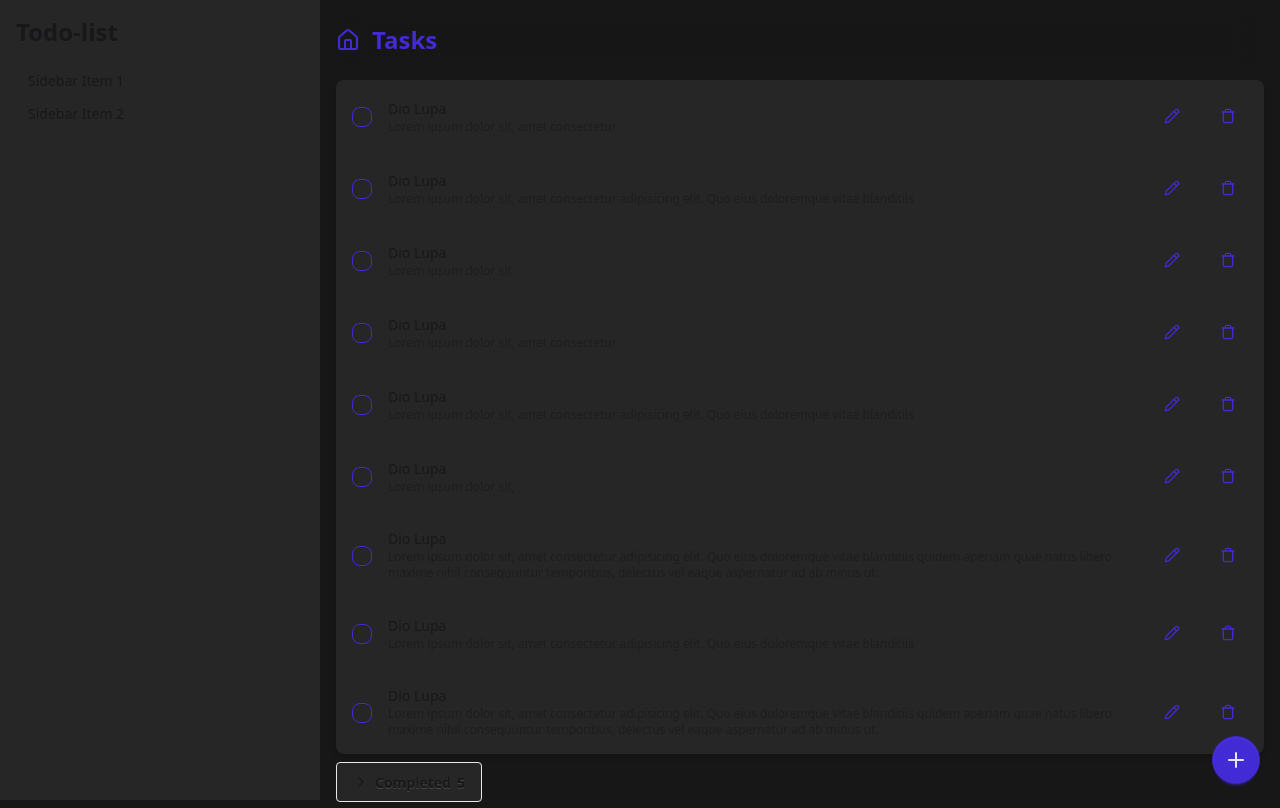
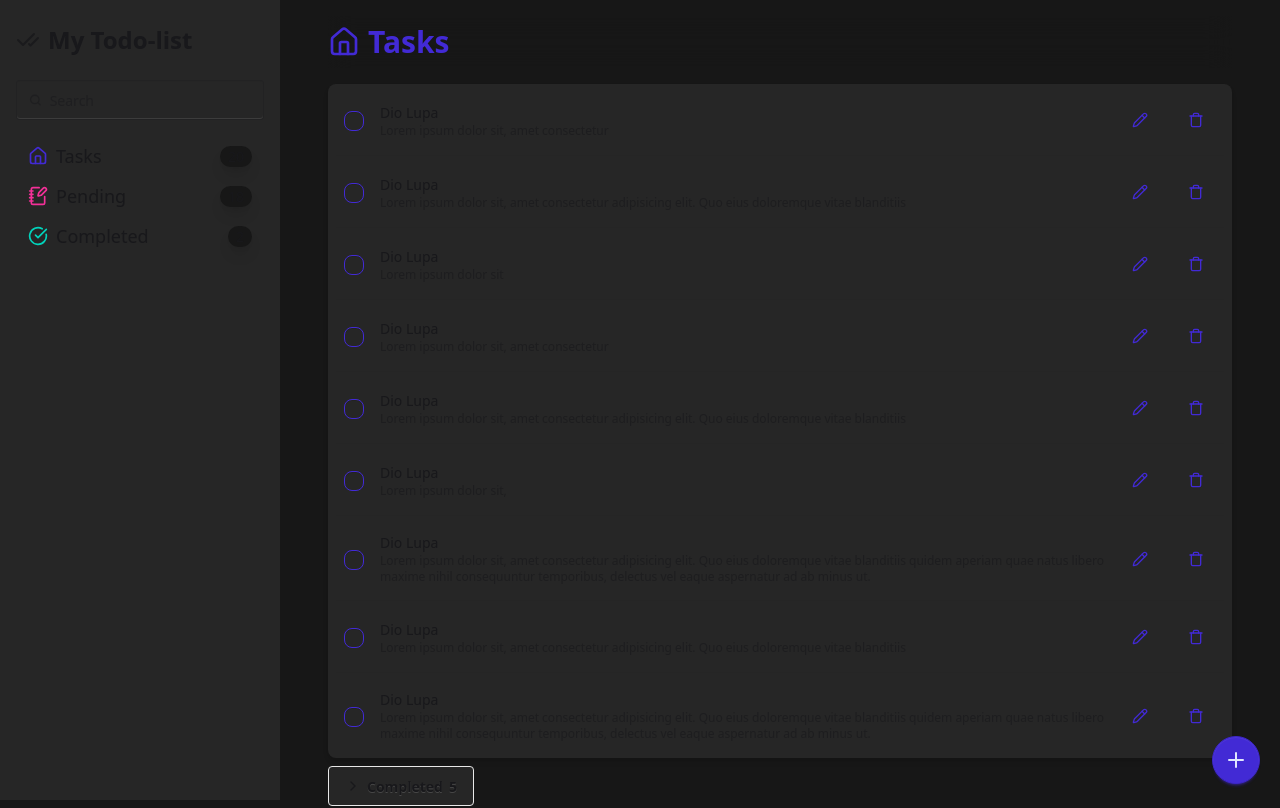
Before and after one commit to larenzzx/react-Todolist, a React (Vite) app: page / in a window 1280 px wide. Shown: the top 808 px of the page. Built offline with nearby package versions, Linux system fonts and the light colour scheme.

Commit message:
2nd commit

```diff
--- a/package.json
+++ b/package.json
@@ -14,6 +14,7 @@
     "lucide-react": "^0.485.0",
     "react": "^19.0.0",
     "react-dom": "^19.0.0",
+    "react-icons": "^5.5.0",
     "tailwindcss": "^4.0.17"
   },
   "devDependencies": {
--- a/src/App.jsx
+++ b/src/App.jsx
@@ -4,7 +4,7 @@ import { Task } from "./components/Task";
 function App() {
   return (
     <div className="h-screen bg-neutral-900">
-      <div className="grid grid-cols-1 md:grid-cols-[1fr_3fr]">
+      <div className="flex flex-col md:flex-row">
         <Sidebar />
         <Task />
       </div>
--- a/src/components/Sidebar.jsx
+++ b/src/components/Sidebar.jsx
@@ -1,5 +1,7 @@
-import { Menu, X } from "lucide-react";
+import { Menu } from "lucide-react";
 import { useState } from "react";
+import { House, CircleCheckBig, NotebookPen } from "lucide-react";
+import { LuCheckCheck } from "react-icons/lu";
 
 export const Sidebar = () => {
   const [isMenuOpen, setIsMenuOpen] = useState(false);
@@ -9,7 +11,7 @@ export const Sidebar = () => {
   };
 
   return (
-    <div className="drawer md:drawer-open z-50 sticky top-0 bg-neutral-900">
+    <div className="drawer md:drawer-open z-50 w-full md:w-70 xl:w-80 sticky top-0 bg-neutral-900">
       <input
         id="my-drawer-2"
         type="checkbox"
@@ -19,7 +21,10 @@ export const Sidebar = () => {
       />
       <div className="drawer-content">
         {/* Open Button */}
-        <button className="p-2 drawer-button md:hidden" onClick={toggleMenu}>
+        <button
+          className="px-4 pt-4 drawer-button md:hidden"
+          onClick={toggleMenu}
+        >
           <Menu className="text-primary" />
         </button>
       </div>
@@ -30,21 +35,69 @@ export const Sidebar = () => {
           className="drawer-overlay"
           onClick={toggleMenu}
         ></label>
-        <ul className="menu bg-neutral-800 text-base-content min-h-full w-60 md:w-70 xl:w-80 p-4">
+        <ul className="menu bg-neutral-800 text-base-content min-h-full w-60 xl:w-70 p-4">
           {/* Close Button */}
-          <button
-            className="flex justify-between items-center border-2 w-full text-xl font-bold mb-2 self-end md:hidden"
-            onClick={toggleMenu}
-          >
-            Todo-list
-            <X />
+          <button className="font-bold md:hidden" onClick={toggleMenu}>
+            <Menu className="w-5" />
           </button>
-          <h1 className="hidden md:block text-2xl mb-4 font-bold">Todo-list</h1>
+
+          <div className="flex items-center gap-2 py-2 mb-4">
+            <LuCheckCheck className="animate-pulse size-5 md:size-6" />
+            <h1 className="text-xl md:text-2xl font-bold">My Todo-list</h1>
+          </div>
+
+          <label className="input mb-4 bg-neutral-800">
+            <svg
+              className="h-[1em] opacity-50"
+              xmlns="http://www.w3.org/2000/svg"
+              viewBox="0 0 24 24"
+            >
+              <g
+                strokeLinejoin="round"
+                strokeLinecap="round"
+                strokeWidth="2.5"
+                fill="none"
+                stroke="currentColor"
+              >
+                <circle cx="11" cy="11" r="8"></circle>
+                <path d="m21 21-4.3-4.3"></path>
+              </g>
+            </svg>
+            <input type="search" placeholder="Search" />
+          </label>
+
           <li>
-            <a>Sidebar Item 1</a>
+            <a className="flex items-center justify-between">
+              <div className="flex items-center gap-2">
+                <House className="text-primary size-5" />
+                <p className="text-lg">Tasks</p>
+              </div>
+              <span className="bg-neutral-900 px-2 text-center shadow-lg rounded-full">
+                20
+              </span>
+            </a>
           </li>
           <li>
-            <a>Sidebar Item 2</a>
+            <a className="flex items-center justify-between">
+              <div className="flex items-center gap-2">
+                <NotebookPen className="text-secondary size-5" />
+                <p className="text-lg">Pending</p>
+              </div>
+              <span className="bg-neutral-900 px-2 text-center shadow-lg rounded-full">
+                18
+              </span>
+            </a>
+          </li>
+          <li>
+            <a className="flex items-center justify-between">
+              <div className="flex items-center gap-2">
+                <CircleCheckBig className="text-accent size-5" />
+                <p className="text-lg">Completed</p>
+              </div>
+              <span className="bg-neutral-900 px-2 text-center shadow-lg rounded-full">
+                2
+              </span>
+            </a>
           </li>
         </ul>
       </div>
--- a/src/components/Task.jsx
+++ b/src/components/Task.jsx
@@ -1,11 +1,20 @@
-import { House, Pencil, Trash, ChevronRight, ChevronDown, Plus } from "lucide-react";
+import {
+  House,
+  Pencil,
+  Trash,
+  ChevronRight,
+  ChevronDown,
+  Plus,
+} from "lucide-react";
 
 export const Task = () => {
   return (
-    <div className="p-2 bg-neutral-900 md:pt-4 md:px-4">
-      <div className="flex items-center gap-3 pb-2 mb-4 sticky top-10 bg-neutral-900 md:bg-transparent md:pt-2 md:top-0 md:backdrop-blur-md z-20">
-        <House className="text-primary w-6" />
-        <h2 className="font bold text-primary font-semibold text-2xl">Tasks</h2>
+    <div className="py-2 px-4 bg-neutral-900 md:pt-4 md:px-12">
+      <div className="flex items-center gap-3 md:gap-2 pb-2 mb-4 sticky top-11 bg-neutral-900 md:bg-transparent md:pt-2 md:top-0 md:backdrop-blur-md z-20">
+        <House className="text-primary size-6 md:size-8" />
+        <h2 className="font bold text-primary font-semibold text-2xl md:text-3xl">
+          Tasks
+        </h2>
       </div>
       <ul className="list bg-neutral-800 rounded-box shadow-md">
         {/* <li className="p-4 pb-2 text-xs opacity-60 tracking-wide">
@@ -311,29 +320,54 @@ export const Task = () => {
             <Trash className="w-4" />
           </button>
         </li>
-
       </ul>
 
-
       {/* modal */}
-      <label htmlFor="task-modal" className="btn btn-primary p-0 mb-4 rounded-full size-10 md:size-12 fixed right-5 bottom-0 z-50"><Plus /></label>
+      <label
+        htmlFor="task-modal"
+        className="btn btn-primary p-0 mb-4 rounded-full size-10 md:size-12 fixed right-5 bottom-0 z-50"
+      >
+        <Plus />
+      </label>
       <input type="checkbox" id="task-modal" className="modal-toggle" />
       <div className="modal">
         <div className="modal-box bg-neutral-800">
           <h2 className="font-bold text-lg">New Task</h2>
-          <input type="text" name="title" placeholder="Title" className="input input-bordered w-full mt-2 focus:outline-none focus:scale-100 bg-neutral-800" required />
-          <textarea name="description" placeholder="Description" className="textarea textarea-bordered w-full mt-2 focus:outline-none focus:scale-100 bg-neutral-800"></textarea>
-          <input type="datetime-local" name="dueDate" className="input input-bordered focus:outline-none focus:scale-100 w-full mt-2 bg-neutral-800" />
+          <input
+            type="text"
+            name="title"
+            placeholder="Title"
+            className="input input-bordered w-full mt-2 focus:outline-none focus:scale-100 bg-neutral-800"
+            required
+          />
+          <input
+            type="datetime-local"
+            name="dueDate"
+            className="input input-bordered focus:outline-none focus:scale-100 w-full mt-2 bg-neutral-800"
+          />
 
-          <select name="category" className="select select-bordered w-full mt-2 focus:outline-none focus:scale-100 bg-neutral-800">
+          <select
+            name="category"
+            className="select select-bordered w-full mt-2 focus:outline-none focus:scale-100 bg-neutral-800"
+          >
             <option value="Work">💼 Work</option>
             <option value="Personal">🏠 Personal</option>
             <option value="Urgent">🚨 Urgent</option>
           </select>
 
           <div className="modal-action">
-            <label htmlFor="task-modal" className="btn btn-primary shadow-none outline-none">Add</label>
-            <label htmlFor="task-modal" className="btn btn-primary shadow-none outline-none">Cancel</label>
+            <label
+              htmlFor="task-modal"
+              className="btn btn-primary shadow-none outline-none"
+            >
+              Add
+            </label>
+            <label
+              htmlFor="task-modal"
+              className="btn btn-primary shadow-none outline-none"
+            >
+              Cancel
+            </label>
           </div>
         </div>
       </div>
```
Also changed, not shown: 1 other file (tests, documents, lock files or other folders).
